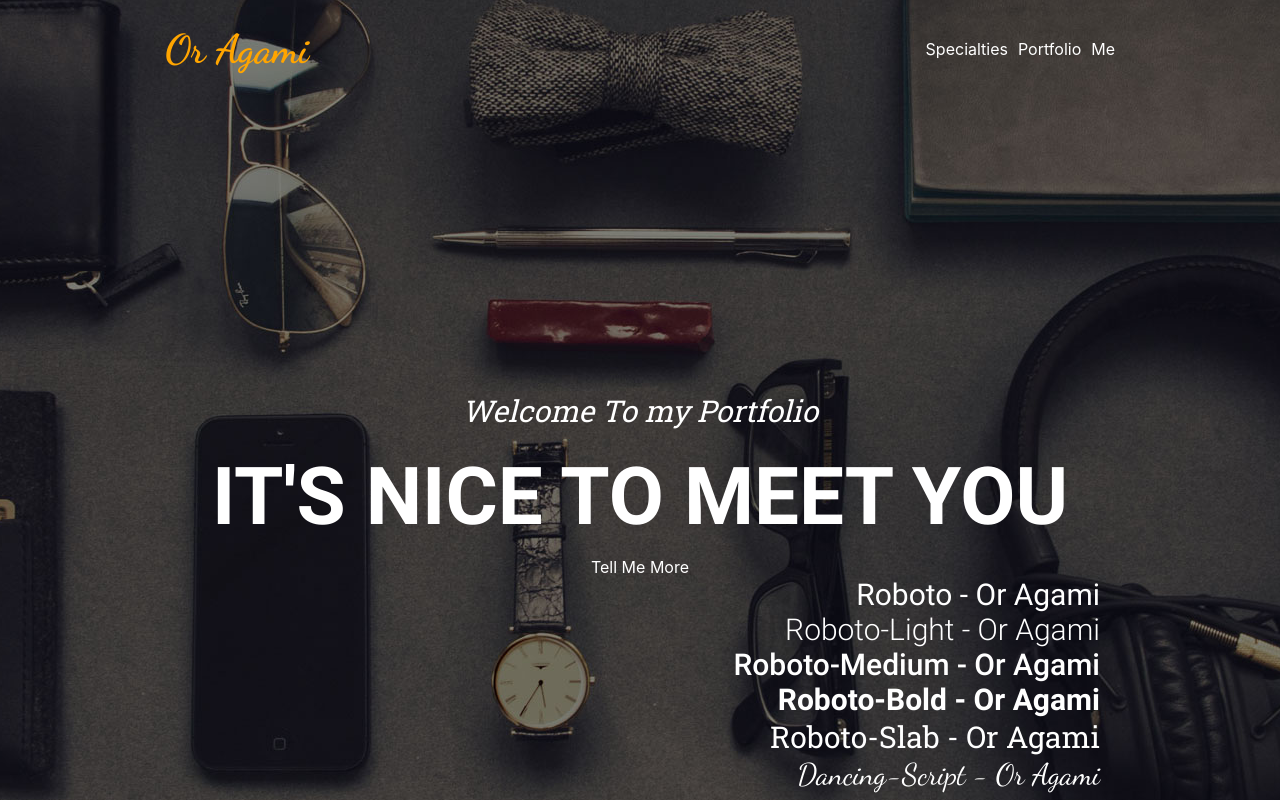
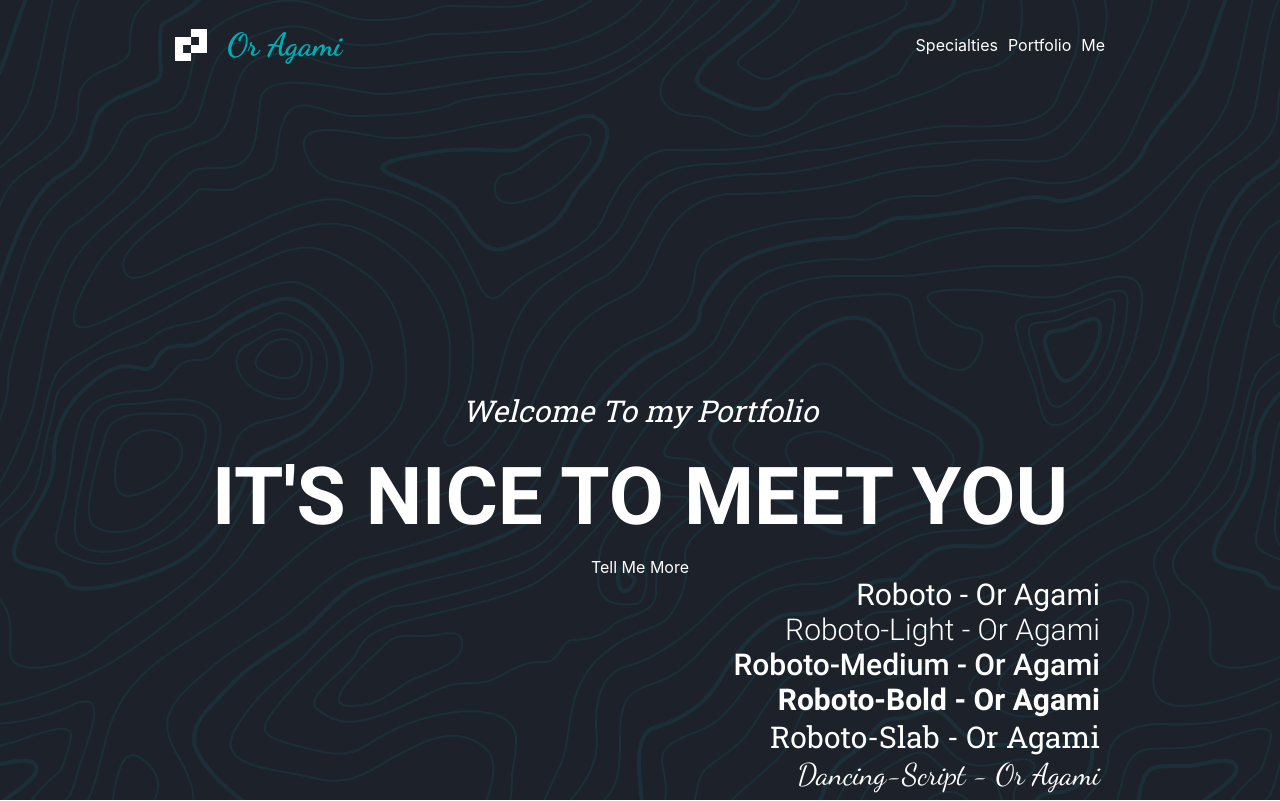
Before and after one commit to or-agami/portfolio, a React (Create React App) app: page / in a window 1280 px wide. Shown: the top 801 px of the page. Built offline with nearby package versions, Linux system fonts and the light colour scheme.

Commit message:
update header for new design

```diff
--- a/src/cmps/header.tsx
+++ b/src/cmps/header.tsx
@@ -1,5 +1,6 @@
 import { useEffect, useState } from "react"
 import { Link, animateScroll as scroll } from "react-scroll"
+import { MainLogo } from "../lib/main-logo"
 
 export const Header = () => {
 
@@ -23,7 +24,9 @@ export const Header = () => {
   return (
     <div className={`main-layout full app-header-container ${!pageOnTop ? 'scroll' : ''}`}>
       <header className={`main-layout flex space-between app-header ${!pageOnTop ? 'scroll' : ''}`}>
-        <button className={`nav-link navbar-brand ${pageOnTop ? 'active' : ''}`} onClick={() => scroll.scrollToTop()}>Or Agami</button>
+        <button className={`nav-link btn logo-btn ${pageOnTop ? 'active' : ''}`} onClick={() => scroll.scrollToTop()}>
+          <MainLogo />
+        </button>
         {/* <a className="navbar-brand" href="#">Or Agami</a> */}
         <nav className="flex justify-center align-center nav-btns">
           <Link className="nav-link" activeClass="active" offset={-68} smooth spy hashSpy to="specialties">Specialties</Link>
--- /dev/null
+++ b/src/lib/main-logo.tsx
@@ -0,0 +1,10 @@
+import { ReactComponent as AgamiLogo } from "../assets/icon/agami-logo.svg"
+
+export const MainLogo = () => {
+  return (
+    <div className="agami-logo">
+      <AgamiLogo className="svg-icon" />
+      <h1>Or Agami</h1>
+    </div>
+  )
+}
--- a/src/styles/basics/_base.scss
+++ b/src/styles/basics/_base.scss
@@ -9,7 +9,7 @@ body {
     'Ubuntu', 'Cantarell', 'Fira Sans', 'Droid Sans', 'Helvetica Neue',
     sans-serif;
   -webkit-font-smoothing: antialiased;
-  background-color: var(--main-bg-clr);
+  background-color: var(--clr-main-bg);
 }
 
 a {
--- a/src/styles/cmps/_header.scss
+++ b/src/styles/cmps/_header.scss
@@ -6,22 +6,38 @@
   transition: background-color .4s ease-out;
 
   &.scroll {
-    background-color: black;
+    background-color: var(--clr-gray);
+    box-shadow: 0px 0px 16px 6px rgba(0,0,0,0.52);
   }
 }
 
 .app-header {
-  padding: 25px 25px;
+  padding: 25px 35px;
   transition: padding .3s ease-out;
 
   &.scroll {
     padding: 10px 25px;
+
+    .svg-icon #right * {
+      fill: var(--clr-main);
+    }
   }
 
-  .navbar-brand {
+  .logo-btn {
     font-family: Dancing-Script, Roboto-Slab, Roboto;
-    font-size: 40px;
+    font-size: 16px;
     font-weight: 700;
+
+    .svg-icon {
+      width: 32px;
+    }
+
+
+    &:hover {
+      svg * {
+        fill: var(--clr-main);
+      }
+    }
   }
 
   .nav-btns {
@@ -30,14 +46,13 @@
 
   .nav-link {
     cursor: pointer;
+    transition: color .3s ease-out;
 
-    &:hover {
-      color: pink;
+    &:hover,
+    &.active {
+      color: var(--clr-main);
     }
 
-    &.active {
-      color: orange;
-    }
   }
 
   // .nav-link:not(:last-child) {
--- a/src/styles/cmps/_hero.scss
+++ b/src/styles/cmps/_hero.scss
@@ -1,9 +1,7 @@
 .hero-container {
-  background-image: url("../../assets/img/header-bg.jpg");
-  background-repeat: no-repeat;
+  background-image: url("../../assets/img/hero-bg.png");
   background-attachment: scroll;
   background-position: center center;
-  background-color: #2e2c2f;
 }
 
 .hero {
--- a/src/styles/cmps/_specialties.scss
+++ b/src/styles/cmps/_specialties.scss
@@ -32,14 +32,14 @@
 .specialties-list {
   .specialty {
     position: relative;
-    transition: opacity .5s ease-out, translate .5s ease-out;
+    transition: opacity 1.8s ease-out, translate .5s ease-out;
 
     .title {
       transition: opacity .5s ease-out, translate .5s ease-out;
     }
 
     .description {
-      transition: opacity .5s ease-out, translate .5s ease-out;
+      transition: opacity .6s ease-out, translate .5s ease-out;
     }
   }
 
@@ -62,7 +62,7 @@
 
   &.invisible {
     .specialty {
-      // translate: -20px 0;
+      transition: opacity .3s ease-out, translate .5s ease-out;
       opacity: 0;
     }
 
@@ -72,7 +72,8 @@
     }
 
     .description {
-      translate: -20px 0;
+      // translate: -20px 0;
+      translate: 0 10px;
       opacity: 0;
     }
   }
--- /dev/null
+++ b/src/styles/lib/_main-logo.scss
@@ -0,0 +1,10 @@
+.agami-logo {
+  display: flex;
+  justify-content: center;
+  align-items: center;
+  gap: 20px;
+  // transition: fill 1.5s ease-out;
+  .svg-icon * {
+    transition: fill .3s ease-out;
+  }
+}
--- a/src/styles/main.scss
+++ b/src/styles/main.scss
@@ -11,6 +11,10 @@
 @import './basics/helpers';
 
 
+/* || lib || */
+@import './lib/main-logo';
+
+
 /* || CMP || */
 @import './cmps/header';
 @import './cmps/hero';
--- a/src/styles/setup/_mixins.scss
+++ b/src/styles/setup/_mixins.scss
@@ -39,3 +39,7 @@
   font-size: 16px;
   color: #3a3a3a;
 }
+
+@mixin nav-hover {
+  color: var(--clr-main)
+}
--- a/src/styles/setup/_variables.scss
+++ b/src/styles/setup/_variables.scss
@@ -1,5 +1,9 @@
 :root {
-  --main-bg-clr: #f8f9fa;
+  --clr-main-bg: #1D222A;
+  --clr-main: #00ADB5;
+  --clr-secondary: #222831;
+  --clr-light: #EEEEEE;
+  --clr-gray: #1B1B1B;
 }
 
 //? Layout
```
Also changed, not shown: src/assets/icon/agami-logo.svg (added), src/assets/img/hero-bg.png (added).
